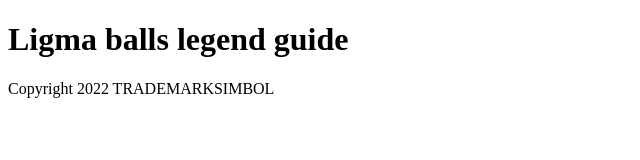
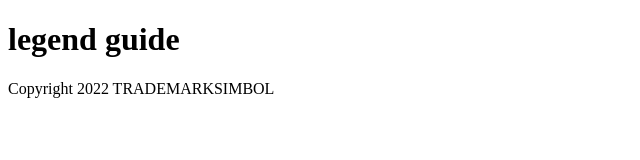
Before and after one commit to SaulTrejo1/project-1234, a plain HTML site: page index.html in a window 1280 px wide. Shown: the whole page, without its empty margins (0-640 px from the left). Drawn offline with Linux system fonts and the light colour scheme.

Commit message:
Update index.html

```diff
--- a/index.html
+++ b/index.html
@@ -7,7 +7,7 @@
 
 <body>
 	<div id="container">
-		<header><h1>Ligma balls legend guide</h1></head>
+		<header><h1>legend guide</h1></head>
 	<nav></nav>
 	<article class="left"></article>
 	<article class="right"></article>
```
